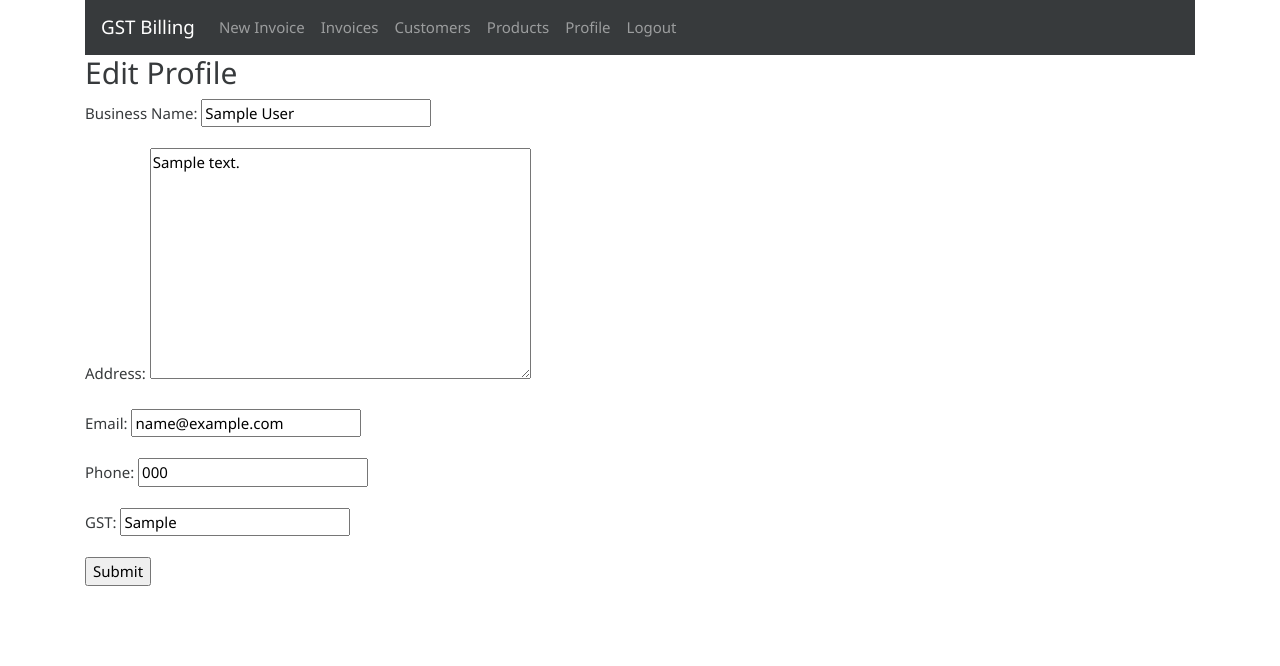
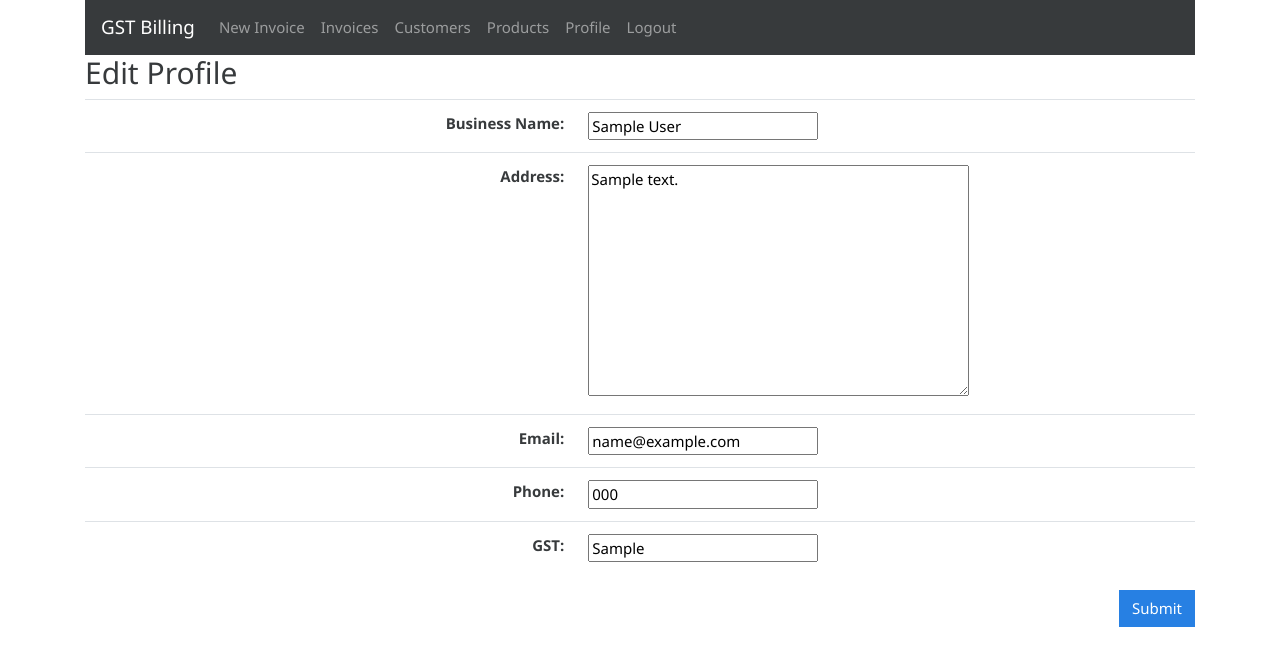
Before and after one commit to ghoshbishakh/billgst, a Django app: page /profile/edit in a window 1280 px wide. Shown: the top 666 px of the page. Run offline with Django 3.2, Linux system fonts and the light colour scheme; a user stored in the database is signed in; tables that the repository leaves empty hold one stand-in row (values such as "Sample post"); some libraries are stand-ins or nearby versions.

Commit message:
Update business profile pages

```diff
--- a/gstbillingapp/templates/gstbillingapp/user_profile_edit.html
+++ b/gstbillingapp/templates/gstbillingapp/user_profile_edit.html
@@ -5,31 +5,36 @@
 
 
 {% block content %}
-		<h2>Edit Profile</h2>
 
-		<form method="POST">
-			{% csrf_token %}
-			<div class="form-group">
-				<label>Business Name:</label>
-				{{user_profile_form.business_title}}
-			</div>
-			<div class="form-group">
-				<label>Address:</label>
-				{{user_profile_form.business_address}}
-			</div>
-			<div class="form-group">
-				<label>Email:</label>
-				{{user_profile_form.business_email}}
-			</div>
-			<div class="form-group">
-				<label>Phone:</label>
-				{{user_profile_form.business_phone}}
-			</div>
-			<div class="form-group">
-				<label>GST:</label>
-				{{user_profile_form.business_gst}}
-			</div>
+<h2>Edit Profile</h2>
+<form method="POST">
+	{% csrf_token %}
+	<table class="table">
+		<tbody class="two-col-form">
+			<tr>
+				<th scope="row" class="text-right">Business Name:</th>
+				<td class="form-input-td customer_search_area">{{user_profile_form.business_title}}</td>
+			</tr>
+			<tr>
+				<th scope="row" class="text-right">Address:</th>
+				<td class="form-input-td">{{user_profile_form.business_address}}</td>
+			</tr>
+			<tr>
+				<th scope="row" class="text-right">Email:</th>
+				<td class="form-input-td">{{user_profile_form.business_email}}</td>
+			</tr>
+			<tr>
+				<th scope="row" class="text-right">Phone:</th>
+				<td class="form-input-td">{{user_profile_form.business_phone}}</td>
+			</tr>
+			<tr>
+				<th scope="row" class="text-right">GST:</th>
+				<td class="form-input-td">{{user_profile_form.business_gst}}</td>
+			</tr>
+		</tbody>
+	</table>
 
-			<input type="submit" value="Submit">
-		</form>
+	<input type="submit" class="btn btn-primary float-right" value="Submit">
+</form>
+
 {% endblock %}
```
Also changed, not shown: gstbillingapp/templates/gstbillingapp/user_profile.html (+24 -21 lines).
